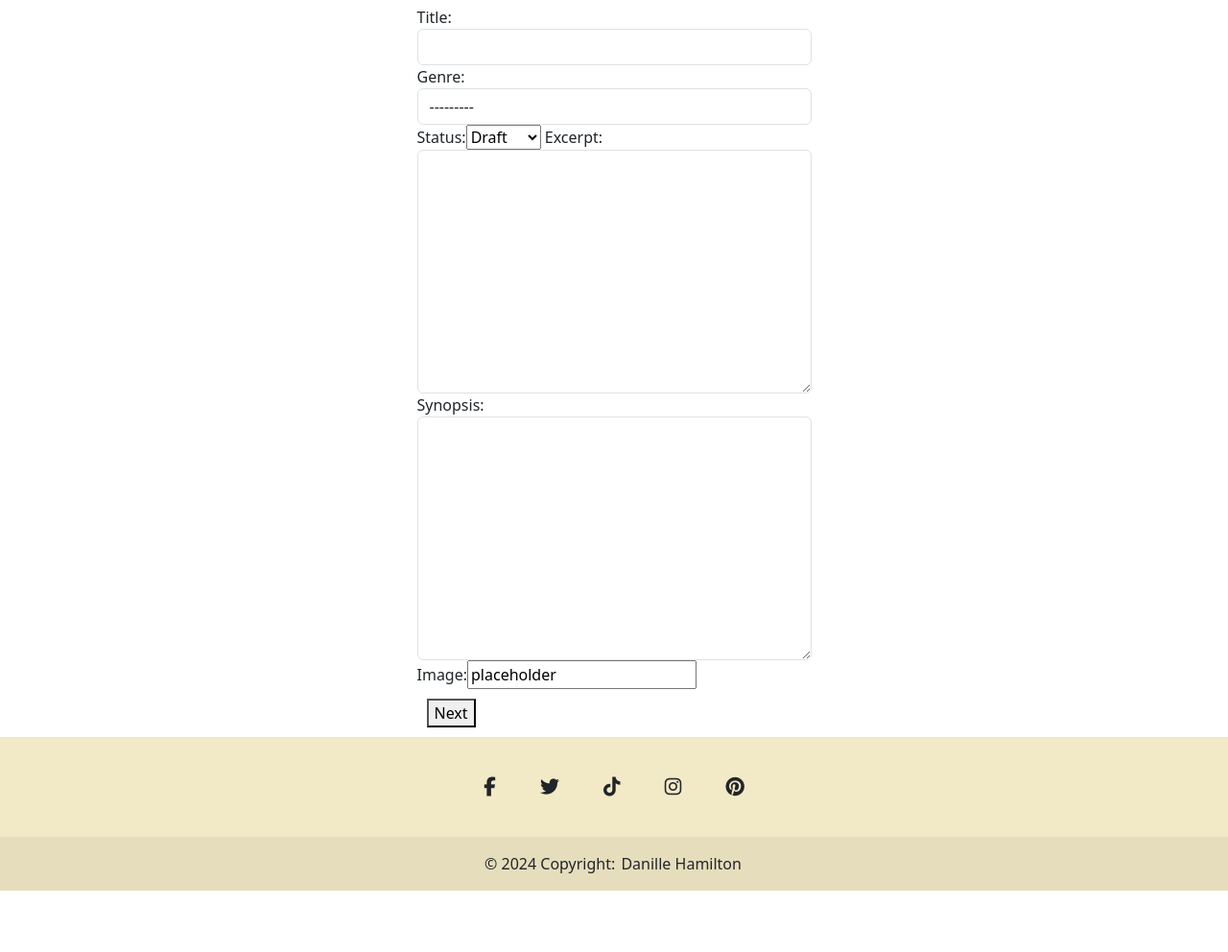
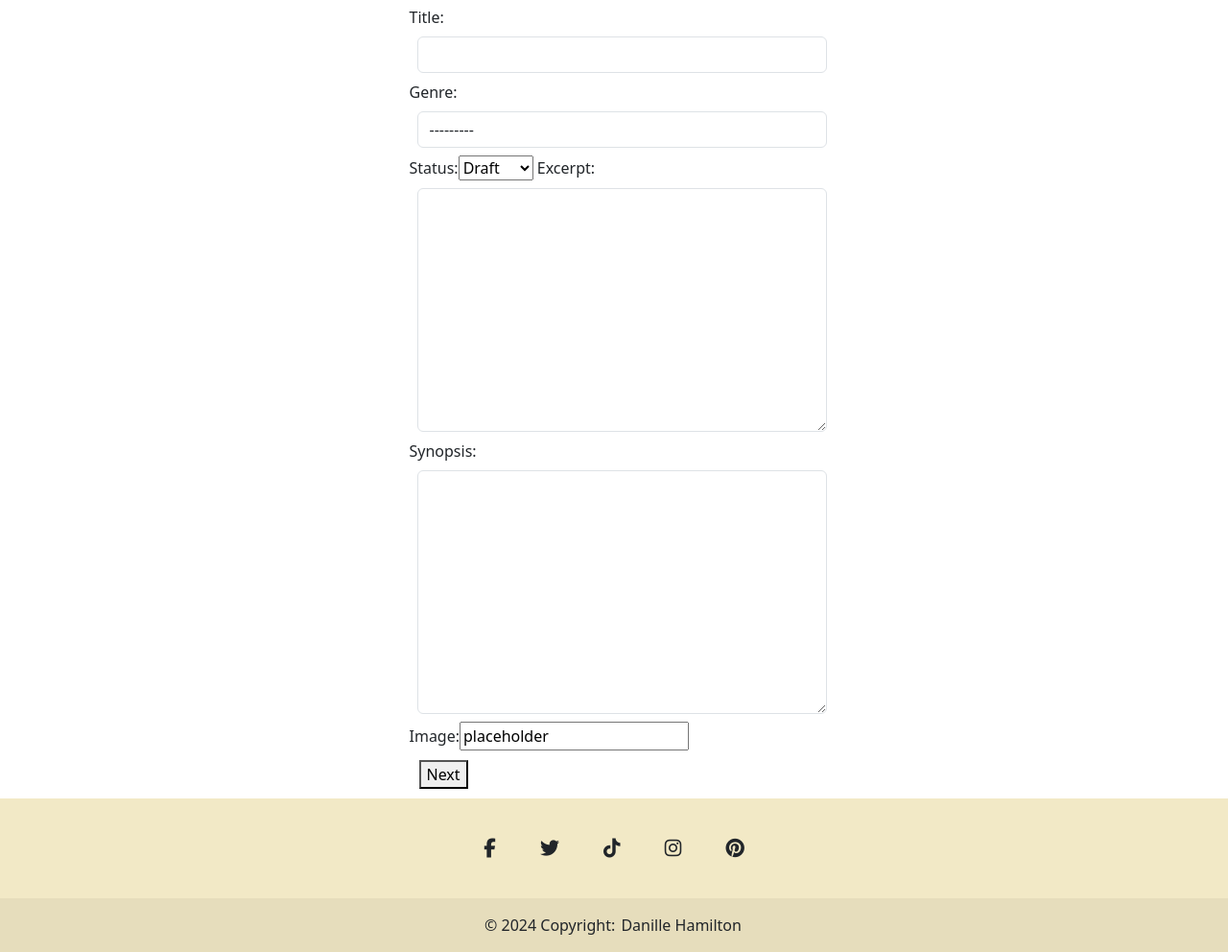
Before and after one commit to DanilleH22/inkpad_book, a Django app: page /book/book_details/ in a window 1280 px wide. Shown: the part 112-1104 px from the top of the page at 96% size. Before the commit the page ends 1040 px from the top, so only its background shows below. Run offline with Django 3.2, Linux system fonts and the light colour scheme; the visitor is signed in with stand-in values (Sample User, id 1); data that the repository does not hold is empty; parts of the project's set-up code (start-up, migrations or seed data) failed here and were passed over; some libraries are stand-ins or nearby versions.

Commit message:
Styled forms margin

```diff
--- a/static/css/style.css
+++ b/static/css/style.css
@@ -22,6 +22,12 @@ button {
 
 .card  {
     margin: 15px;
+}
+
+/* Forms */
+
+.form-control {
+    margin: 8px;
 }
 
 
```
